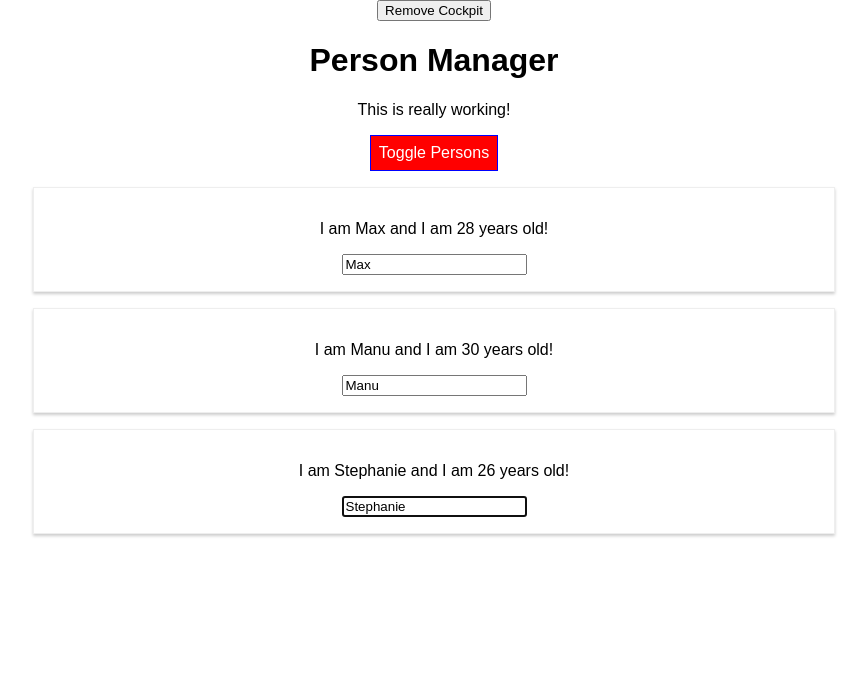
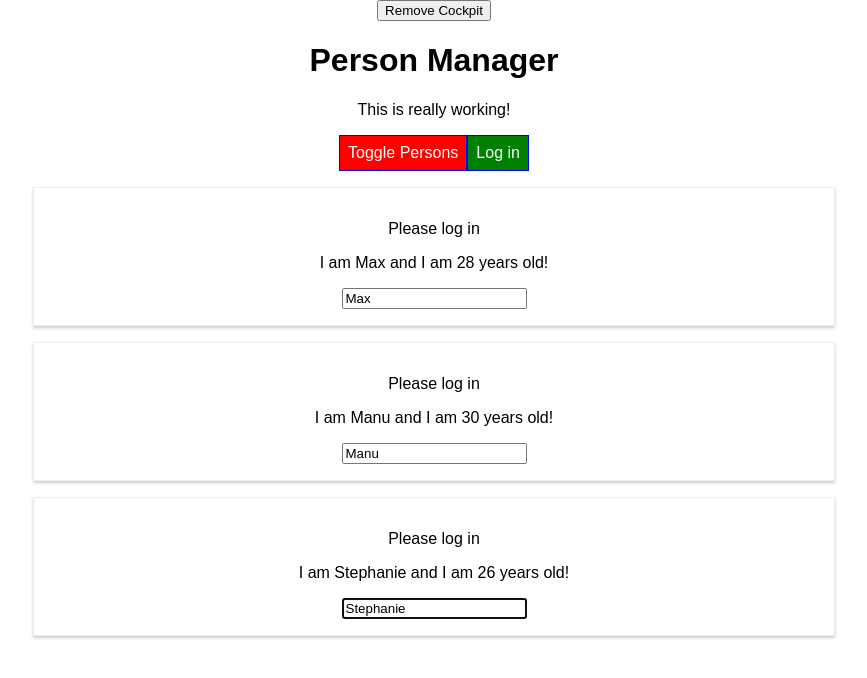
Before and after one commit to JessRG/react-complete-guide, a React app: page / in a window 1280 px wide. Shown: the top 678 px of the page, without its empty margins (206-1073 px from the left). Built offline with nearby package versions, Linux system fonts and the light colour scheme.

Commit message:
Added an authenticated property to the state, passed that authenticated value as a property of the persons components to each person, and a new log in button to the Cockpit component. Intro to Context in React

```diff
--- a/src/components/Cockpit/Cockpit.js
+++ b/src/components/Cockpit/Cockpit.js
@@ -47,6 +47,7 @@
 			<button ref={toggleBtnRef} className={btnClass} onClick={props.clicked}>
 				Toggle Persons
 			</button>
+			<button onClick={props.login}>Log in</button>
 		</div>
 	);
 };
--- a/src/components/Persons/Person/Person.js
+++ b/src/components/Persons/Person/Person.js
@@ -29,6 +29,7 @@
 
 		return (
 			<Aux>
+				{this.props.isAuth ? <p>Authenticated!</p> : <p>Please log in</p>}
 				<p onClick={this.props.click}>
 					I am {this.props.name} and I am {this.props.age} years old!
 				</p>
--- a/src/components/Persons/Persons.js
+++ b/src/components/Persons/Persons.js
@@ -50,6 +50,7 @@
 					age={person.age}
 					key={person.id}
 					changed={(event) => this.props.changed(event, person.id)}
+					isAuth={this.props.isAuthenticated}
 				/>
 				// </ErrorBoundary>
 			);
--- a/src/containers/App.js
+++ b/src/containers/App.js
@@ -31,7 +31,8 @@
 		otherState: 'some other value',
 		showPersons: false,
 		showCockpit: true,
-		changeCounter: 0
+		changeCounter: 0,
+		authenticated: false
 	};
 
 	static getDerivedStateFromProps(props, state) {
@@ -101,6 +102,10 @@
 		this.setState({ showPersons: !doesShow });
 	};
 
+	loginHandler = () => {
+		this.setState({ authenticated: true });
+	};
+
 	render() {
 		console.log('[App.js] render');
 		let persons = null;
@@ -111,6 +116,7 @@
 					persons={this.state.persons}
 					clicked={this.deletePersonHandler}
 					changed={this.nameChangedHandler}
+					isAuthenticated={this.state.authenticated}
 				/>
 			);
 		}
@@ -129,6 +135,7 @@
 						showPersons={this.state.showPersons}
 						personsLength={this.state.persons.length}
 						clicked={this.togglePersonsHandler}
+						login={this.loginHandler}
 					/>
 				) : null}
 				{persons}
```
